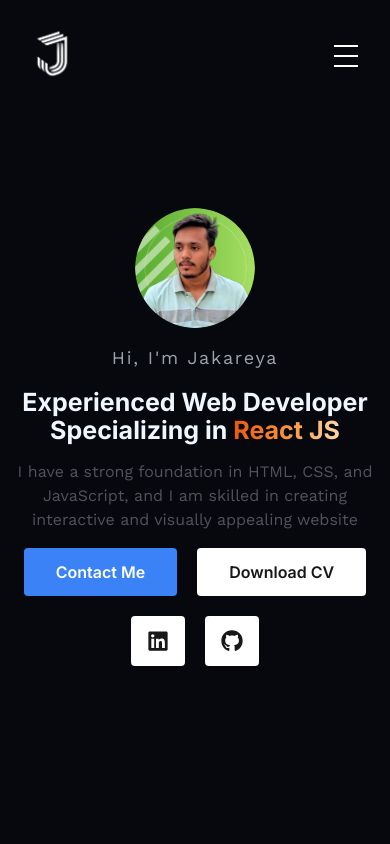
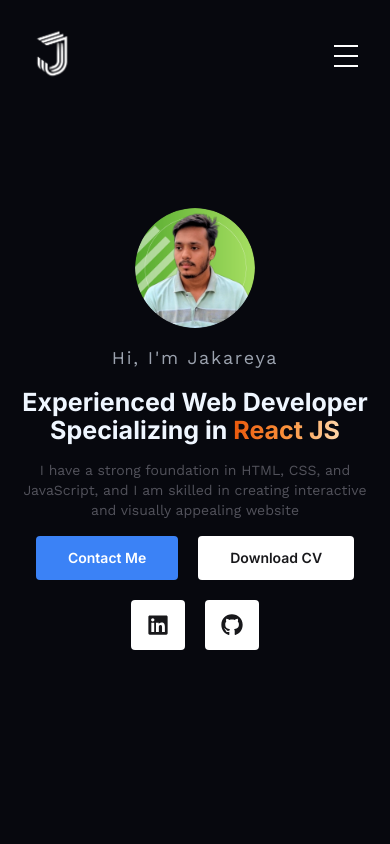
Before and after one commit to jakareya76/portfolio, a Next.js app: page / in a window 390 px wide. Shown: the top 844 px of the page. Built offline with nearby package versions, Linux system fonts and the light colour scheme.

Commit message:
fix: hero responsive issue

```diff
--- a/src/app/globals.css
+++ b/src/app/globals.css
@@ -26,7 +26,7 @@
   background: #1d2122 !important;
 }
 
-@media (max-width: 348px) {
+@media (max-width: 335px) {
   .hero_button_container {
     flex-direction: column;
   }
--- a/src/components/Hero.jsx
+++ b/src/components/Hero.jsx
@@ -37,7 +37,7 @@
         initial={{ y: 10, opacity: 0 }}
         animate={{ y: 0, opacity: 1 }}
         transition={{ duration: 0.5, delay: 0.8 }}
-        className="text-base text-center md:max-w-[550px] text-zinc-600"
+        className="md:text-base text-sm text-center md:max-w-[550px] text-zinc-600"
       >
         I have a strong foundation in HTML, CSS, and JavaScript, and I am
         skilled in creating interactive and visually appealing website
@@ -49,7 +49,7 @@
             animate={{ y: 0, opacity: 1 }}
             transition={{ duration: 0.5, delay: 0.9 }}
             href="#contact"
-            className="flex items-center justify-center px-8 py-3 font-semibold text-white duration-200 bg-blue-500 rounded md:text-lg font-inter "
+            className="flex items-center justify-center px-8 py-3 text-sm font-semibold text-white duration-200 bg-blue-500 rounded md:text-lg font-inter "
           >
             Contact Me
           </motion.a>
@@ -59,7 +59,7 @@
             transition={{ duration: 0.5, delay: 0.9 }}
             href="/cv.pdf"
             download
-            className="flex items-center justify-center px-8 py-3 font-semibold duration-200 bg-white rounded md:text-lg text-zinc-900 font-inter "
+            className="flex items-center justify-center px-8 py-3 text-sm font-semibold duration-200 bg-white rounded md:text-lg text-zinc-900 font-inter "
           >
             Download CV
           </motion.a>
```
